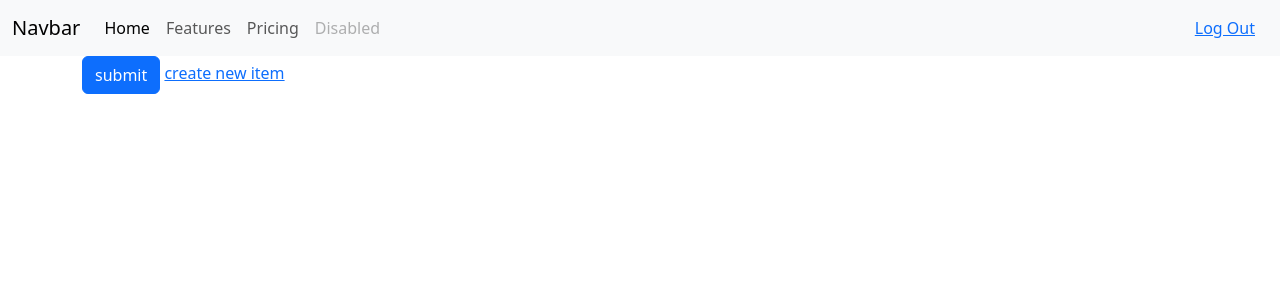
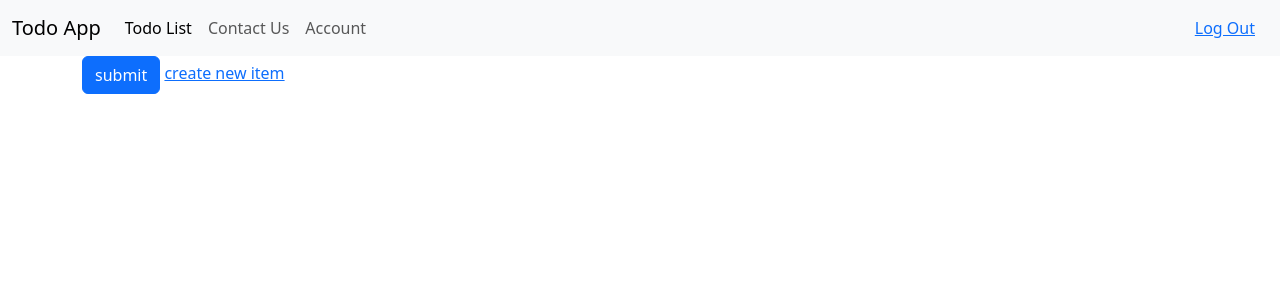
Before and after one commit to SaraabbasiNZ/todo-list-django-project, a Django app: page /list/ in a window 1280 px wide. Shown: the top 300 px of the page. Run offline with Django 4.2, Linux system fonts and the light colour scheme; a user stored in the database is signed in; data that the repository does not hold is empty.

Commit message:
creating Navbar

```diff
--- a/todo_app/templates/base.html
+++ b/todo_app/templates/base.html
@@ -12,23 +12,20 @@
 
     <nav class="navbar navbar-expand-lg bg-body-tertiary">
         <div class="container-fluid">
-          <a class="navbar-brand" href="#">Navbar</a>
+          <a class="navbar-brand" href="#">Todo App</a>
           <button class="navbar-toggler" type="button" data-bs-toggle="collapse" data-bs-target="#navbarNav" aria-controls="navbarNav" aria-expanded="false" aria-label="Toggle navigation">
             <span class="navbar-toggler-icon"></span>
           </button>
           <div class="collapse navbar-collapse" id="navbarNav">
             <ul class="navbar-nav">
               <li class="nav-item">
-                <a class="nav-link active" aria-current="page" href="#">Home</a>
+                <a class="nav-link active" aria-current="page" href="{% url 'todo_app:todo_list' %}">Todo List</a>
               </li>
               <li class="nav-item">
-                <a class="nav-link" href="#">Features</a>
+                <a class="nav-link" href="#">Contact Us</a>
               </li>
               <li class="nav-item">
-                <a class="nav-link" href="#">Pricing</a>
-              </li>
-              <li class="nav-item">
-                <a class="nav-link disabled" aria-disabled="true">Disabled</a>
+                <a class="nav-link" href="#">Account</a>
               </li>
             </ul>
           </div>
--- a/todo_app/templates/todo_app/todo_list.html
+++ b/todo_app/templates/todo_app/todo_list.html
@@ -6,7 +6,7 @@
 
 <form method="POST">
     <ul class="list-group">
-        {% for todoitem in todolist %}
+        {% for todoitem in todo_list %}
 
             <li class="list-group-item">
               {% if todoitem.checked %}
--- a/todo_project/settings.py
+++ b/todo_project/settings.py
@@ -27,9 +27,10 @@ BASE_DIR = Path(__file__).resolve().parent.parent
 SECRET_KEY = os.environ.get("SECRET_KEY")
 
 # SECURITY WARNING: don't run with debug turned on in production!
-DEBUG = True
+DEBUG = False
 
 ALLOWED_HOSTS = ['8000-saraabbasin-todolistdja-4t58nmzrwty.ws-eu114.gitpod.io',
+                '8080-saraabbasin-todolistdja-4t58nmzrwty.ws-eu114.gitpod.io',
                 '.herokuapp.com',
                 '127.0.0.1',
                 'localhost']
@@ -96,7 +97,7 @@ DATABASES = {
 
 CSRF_TRUSTED_ORIGINS = [
     "https://*.codeanyapp.com",
-    "https://*.herokuapp.com"
+    "https://*.herokuapp.com",
 ]
 
 # Password validation
@@ -142,7 +143,6 @@ import os
 
 STATIC_URL = '/static/'
 STATICFILES_DIRS = (
-
     os.path.join(BASE_DIR,'static'),
 )
 
```
Also changed, not shown: db.sqlite3.
